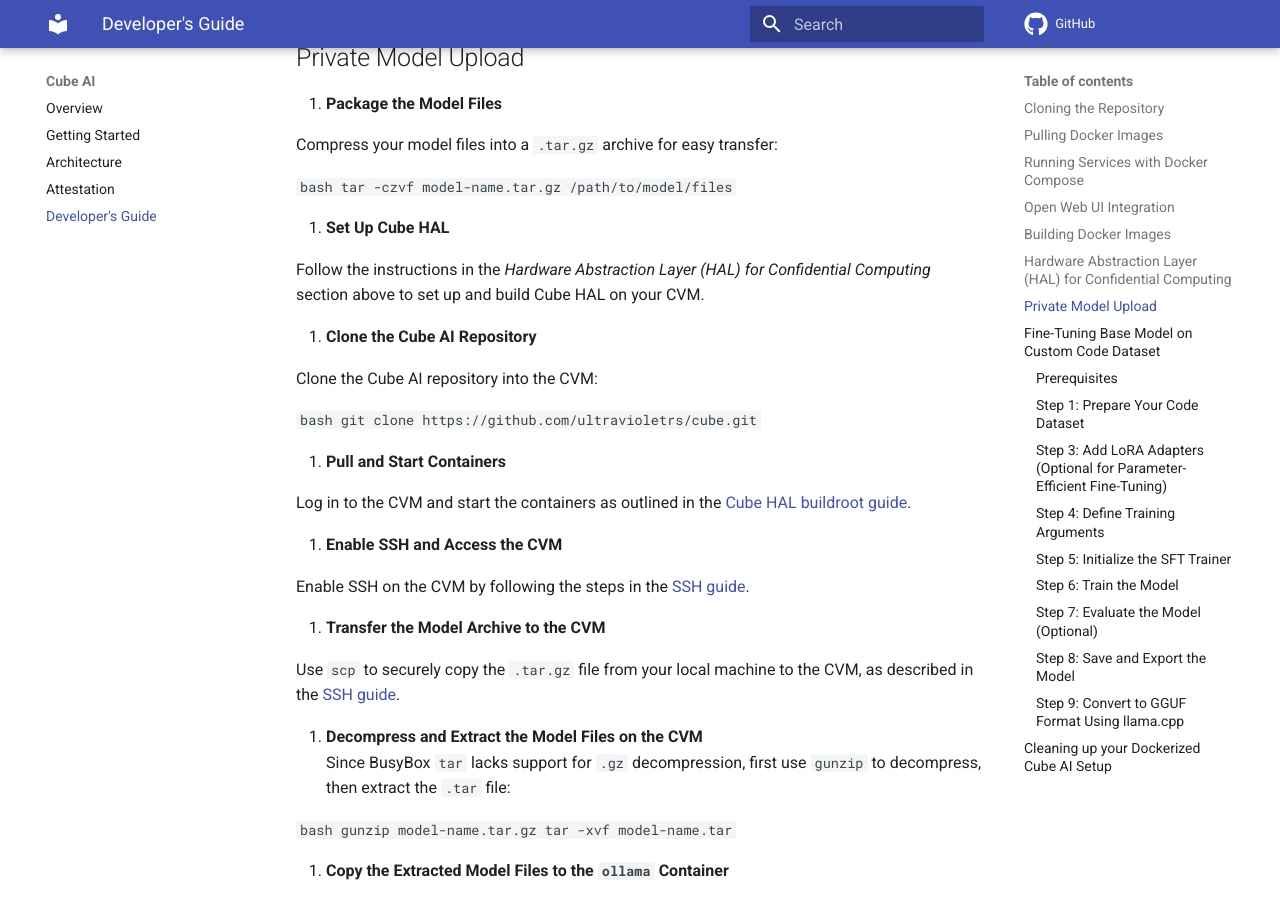
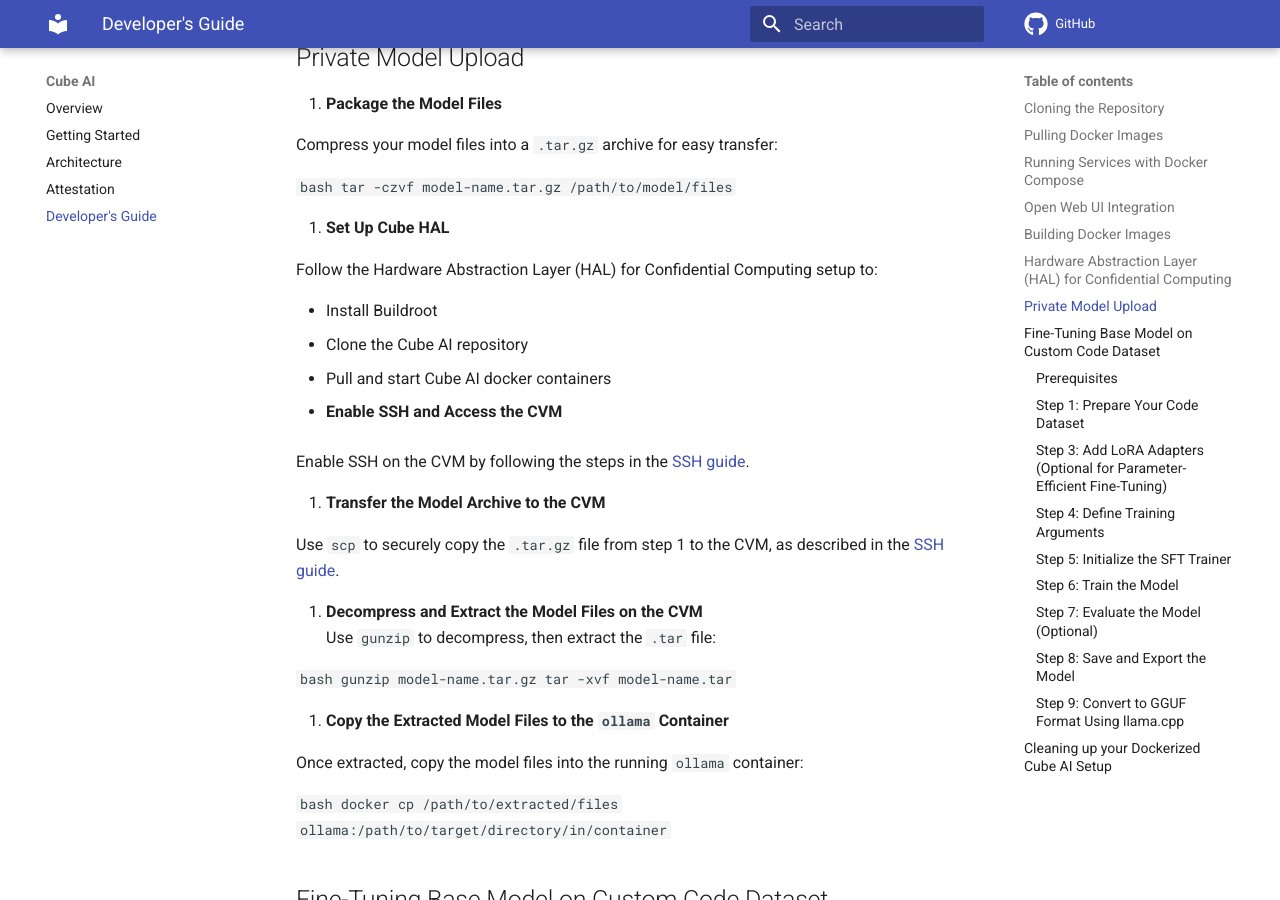
Before and after one commit to ultravioletrs/cube-docs, an MkDocs documentation site: the page built from docs/developer-guide.md, in a window 1280 px wide and 900 px high, scrolled down 2225 px. Built offline with MkDocs 1.6.1 and Material for MkDocs 9.7.7, drawn with Linux system fonts in a browser that asks for light colours; comment, search, counter and statistics services are not loaded.

Commit message:
Enhance docs
Signed-off-by: JeffMboya <jangina.mboya@gmail.com>

````diff
--- a/docs/developer-guide.md
+++ b/docs/developer-guide.md
@@ -93,19 +93,11 @@
 
 2. **Set Up Cube HAL**
 
-   Follow the instructions in the _Hardware Abstraction Layer (HAL) for Confidential Computing_ section above to set up and build Cube HAL on your CVM.
+   Follow the Hardware Abstraction Layer (HAL) for Confidential Computing setup to:
 
-3. **Clone the Cube AI Repository**
-
-   Clone the Cube AI repository into the CVM:
-
-   ```bash
-   git clone https://github.com/ultravioletrs/cube.git
-   ```
-
-4. **Pull and Start Containers**
-
-   Log in to the CVM and start the containers as outlined in the [Cube HAL buildroot guide](https://github.com/ultravioletrs/cube/tree/main/hal/buildroot).
+   - Install Buildroot
+   - Clone the Cube AI repository
+   - Pull and start Cube AI docker containers
 
 5. **Enable SSH and Access the CVM**
 
@@ -113,10 +105,10 @@
 
 6. **Transfer the Model Archive to the CVM**
 
-   Use `scp` to securely copy the `.tar.gz` file from your local machine to the CVM, as described in the [SSH guide](https://github.com/ultravioletrs/cube/blob/main/hal/buildroot/ssh.md).
+   Use `scp` to securely copy the `.tar.gz` file from step 1 to the CVM, as described in the [SSH guide](https://github.com/ultravioletrs/cube/blob/main/hal/buildroot/ssh.md).
 
 7. **Decompress and Extract the Model Files on the CVM**
-   Since BusyBox `tar` lacks support for `.gz` decompression, first use `gunzip` to decompress, then extract the `.tar` file:
+  Use `gunzip` to decompress, then extract the `.tar` file:
 
    ```bash
    gunzip model-name.tar.gz
````
